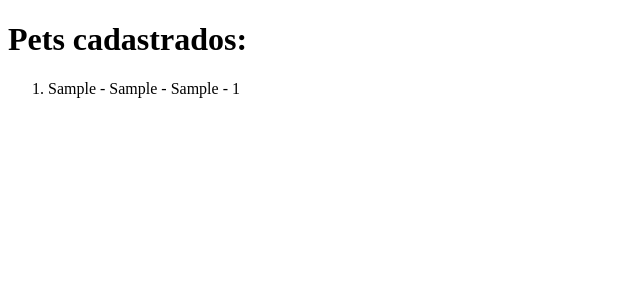
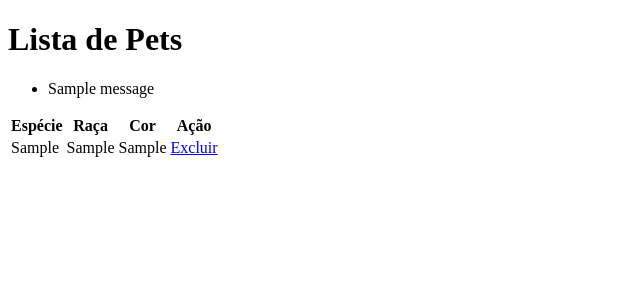
Before and after one commit to Paulodferreira1/PetShop, a Flask app: page /exibir in a window 1280 px wide. Shown: the top 300 px of the page, without its empty margins (0-640 px from the left). Run offline with Flask 3, Linux system fonts and the light colour scheme; tables that the repository leaves empty hold one stand-in row (values such as "Sample post"); one stand-in notice (Sample message) is shown.

Commit message:
Adicionado a função de excluir

```diff
--- a/flaskr/app.py
+++ b/flaskr/app.py
@@ -57,6 +57,18 @@ def index():
 def cadastro():
     # Renderiza o arquivo 'Cadastro.html' localizado na pasta 'templates/'
     return render_template('Cadastro.html')
+@app.route('/excluir/<int:id>', methods=['GET'])
+def excluir(id):
+    pet = Pet.query.get(id)  # Encontra o pet pelo ID
+
+    if pet:
+        db.session.delete(pet)  # Remove o pet
+        db.session.commit()  # Commit da transação para o banco de dados
+        flash("Pet excluído com sucesso!", "success")
+    else:
+        flash("Pet não encontrado.", "error")
+
+    return redirect('/exibir')
 
 # Rota para exibir os animais cadastrados no banco de dados
 @app.route('/exibir')
--- a/flaskr/templates/Exibir.html
+++ b/flaskr/templates/Exibir.html
@@ -1,14 +1,45 @@
 <!DOCTYPE html>
-<html lang="en">
+<html lang="pt-br">
 <head>
     <meta charset="UTF-8">
+    <meta http-equiv="X-UA-Compatible" content="IE=edge">
     <meta name="viewport" content="width=device-width, initial-scale=1.0">
-    <title>Exibir</title>
+    <title>Exibir Pets</title>
 </head>
 <body>
-    <h1>Pets cadastrados:</h1><ol>
-        {% for pet in pets %}
-            <li>{{ pet.especie }} - {{ pet.raca }} - {{ pet.cor }} - {{pet.id}} </li>
-        {% endfor %}</ol>
+    <h1>Lista de Pets</h1>
+
+    {% with messages = get_flashed_messages(with_categories=true) %}
+        {% if messages %}
+            <ul>
+            {% for category, message in messages %}
+                <li class="{{ category }}">{{ message }}</li>
+            {% endfor %}
+            </ul>
+        {% endif %}
+    {% endwith %}
+
+    <table>
+        <thead>
+            <tr>
+                <th>Espécie</th>
+                <th>Raça</th>
+                <th>Cor</th>
+                <th>Ação</th>
+            </tr>
+        </thead>
+        <tbody>
+            {% for pet in pets %}
+            <tr>
+                <td>{{ pet.especie }}</td>
+                <td>{{ pet.raca }}</td>
+                <td>{{ pet.cor }}</td>
+                <td>
+                    <a href="{{ url_for('excluir', id=pet.id) }}">Excluir</a>
+                </td>
+            </tr>
+            {% endfor %}
+        </tbody>
+    </table>
 </body>
 </html>
```
